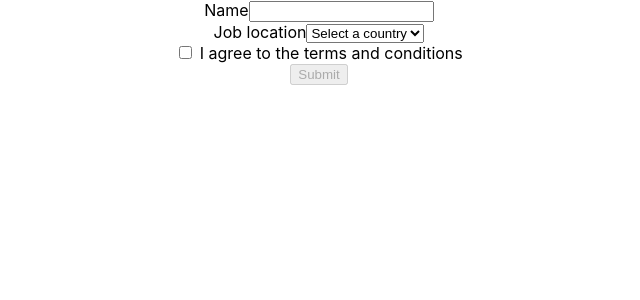
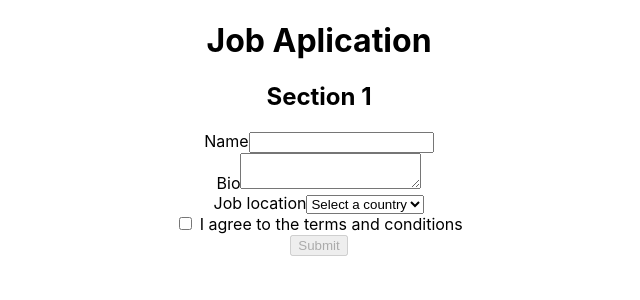
Before and after one commit to swapnil-talpade/react-testing, a React (Create React App) app: page / in a window 1280 px wide. Shown: the top 300 px of the page, without its empty margins (321-961 px from the left). Built offline with nearby package versions, Linux system fonts and the light colour scheme.

Commit message:
tests with getByRole options

```diff
--- a/src/components/application/index.tsx
+++ b/src/components/application/index.tsx
@@ -1,9 +1,16 @@
 export const Application = () => {
   return (
+    <>
+      <h1>Job Aplication</h1>
+      <h2>Section 1</h2>
       <form>
         <div>
           <label htmlFor="name">Name</label>
           <input type="text" id="name" />
+        </div>
+        <div>
+          <label htmlFor="bio">Bio</label>
+          <textarea name="bio" id="bio"></textarea>
         </div>
         <div>
           <label htmlFor="job-location">Job location</label>
@@ -24,5 +31,6 @@
         </div>
         <button disabled>Submit</button>
       </form>
+    </>
   );
 };
```
Also changed, not shown: 1 other file (tests, documents, lock files or other folders). Lines whose indentation alone changed are shown as unchanged.
